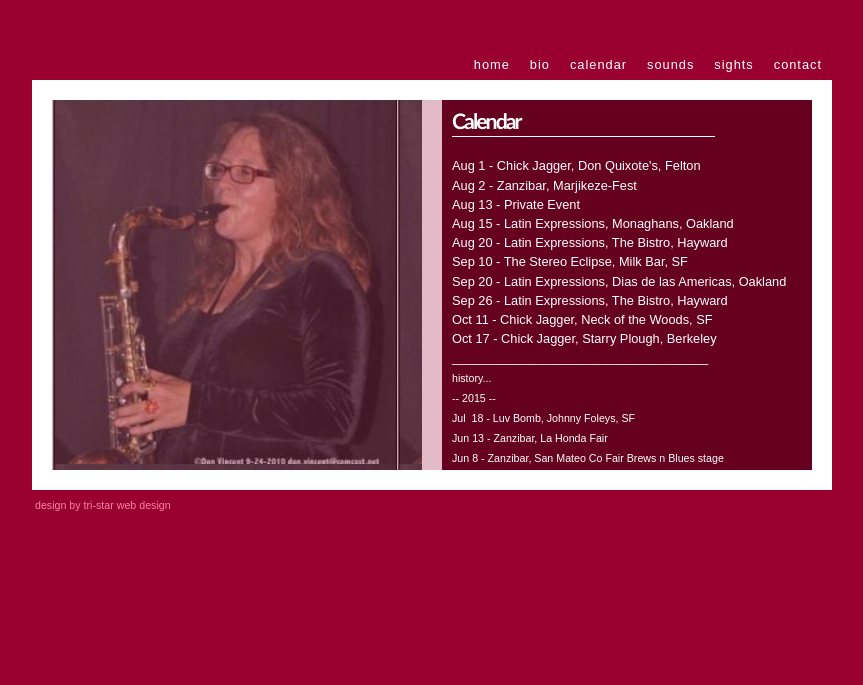
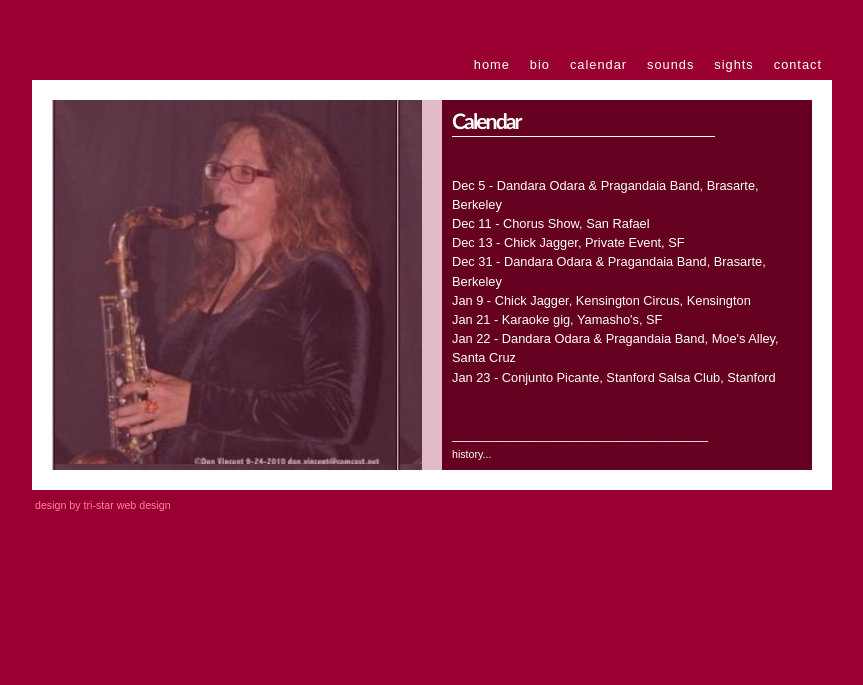
Before and after one commit to jenmir/jennifermir.com, a plain HTML site: page calendar.html in a window 1280 px wide. Shown: the part 115-800 px from the top of the page, without its empty margins (208-1071 px from the left). Drawn offline with Linux system fonts and the light colour scheme.

Commit message:
Cal update
jan 2016

```diff
--- a/calendar.html
+++ b/calendar.html
@@ -4,8 +4,7 @@
 
 <meta http-equiv="Content-Type" content="text/html; charset=windows-1252" />
 <link rel="stylesheet" type="text/css" href="style4.css" />
-<link rel="stylesheet" type="text/css" href="menu.css" />
-</head>
+<link rel="stylesheet" type="text/css" href="menu.css" /></head>
 <body>
 <div id="centrecontainer">
 <div id="outercontainer">
@@ -27,32 +26,12 @@
 </div>
 <div id="containerright">
 <h2 style="font-family: Calibri;"><small>Calendar</small></h2>
+<br /><br />Dec 5 - Dandara Odara &amp; Pragandaia Band, Brasarte, Berkeley<br />Dec 11 - Chorus Show, San Rafael<br />Dec 13 - Chick Jagger, Private Event, SF<br />Dec 31 - Dandara Odara &amp; Pragandaia Band, Brasarte, Berkeley<br />Jan 9 - Chick Jagger, Kensington Circus, Kensington<br />Jan 21 - Karaoke gig, Yamasho's, SF<br />Jan 22 - Dandara Odara &amp; Pragandaia Band, Moe's Alley, Santa Cruz<br />Jan 23 - Conjunto Picante, Stanford Salsa Club, Stanford<br />
 <br />
-Aug 1 - Chick Jagger, Don Quixote's, Felton
 <br />
-Aug 2 - Zanzibar, Marjikeze-Fest
-<br />
-Aug 13 - Private Event
-<br />
-Aug 15 - Latin Expressions, Monaghans, Oakland
-<br />
-Aug 20 - Latin Expressions, The Bistro, Hayward
-<br />
-Sep 10 - The Stereo Eclipse, Milk Bar, SF
-<br />
-Sep 20 - Latin Expressions, Dias de las Americas, Oakland
-<br />
-Sep 26 - Latin Expressions, The Bistro, Hayward
-<br />
-Oct 11 - Chick Jagger, Neck of the Woods, SF
-<br />
-Oct 17 - Chick Jagger, Starry Plough, Berkeley
-<br />
-
 ____________________________________<br />
 <small>history...<br />
--- 2015 --<br />
-Jul &nbsp;18 - Luv Bomb, Johnny Foleys, SF<br />
+-- 2015 --<br />Oct 17 - Chick Jagger, Starry Plough, Berkeley<br />Oct 11 - Chick Jagger, Neck of the Woods, SF<br />Sep 26 - Latin Expressions, The Bistro, Hayward<br />Sep 20 - Latin Expressions, Dias de las Americas, Oakland<br />Sep 10 - The Stereo Eclipse, Milk Bar, SF<br />Aug 20 - Latin Expressions, The Bistro, Hayward<br />Aug 15 - Latin Expressions, Monaghans, Oakland <br />Aug 13 - Private Event<br />Aug 2 - Zanzibar, Marjikeze-Fest <br />Aug 1 - Chick Jagger, Don Quixote's, Felton <br />Jul &nbsp;18 - Luv Bomb, Johnny Foleys, SF<br />
 Jun 13 - Zanzibar, La Honda Fair<br />
 Jun 8 - Zanzibar, San Mateo Co Fair Brews n Blues stage<br />
 Jun 6 - Zanzibar, Club fox (open for Samba&nbsp;Da)<br />
```
Also changed, not shown: 1 other file.
